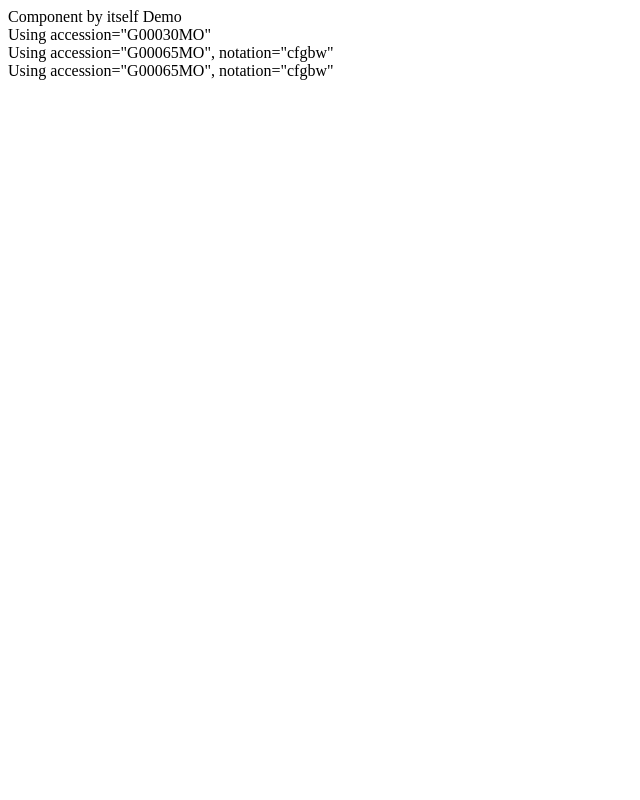
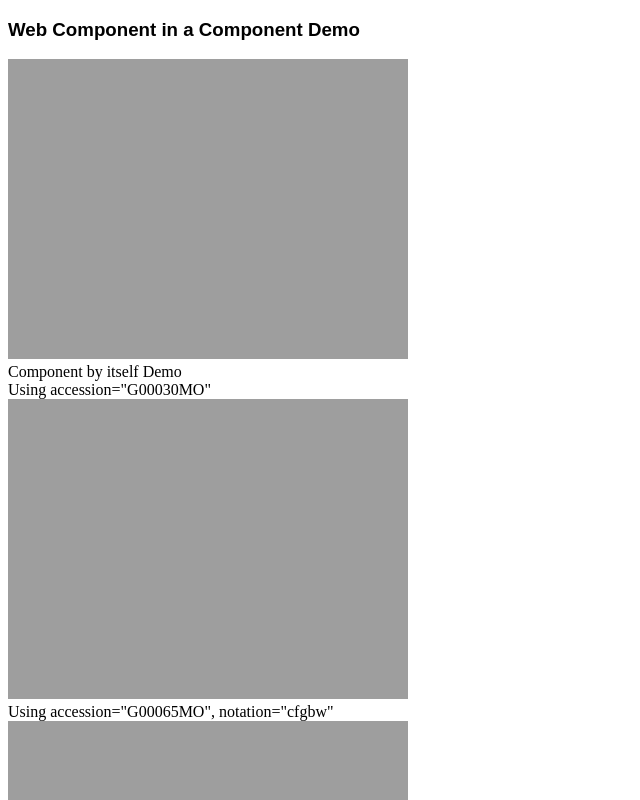
Before and after one commit to shinmachi/gtc-wc-image, a website: page demo/index.html in a window 1280 px wide. Shown: the top 800 px of the page, without its empty margins (0-640 px from the left). Drawn offline with Linux system fonts and the light colour scheme.

Commit message:
fix bundled location

```diff
--- a/demo/index.html
+++ b/demo/index.html
@@ -1,7 +1,7 @@
 <!DOCTYPE html>
 <html>
   <head>
-    <script src="../dist/bundled.js"></script>
+    <script src="./bundled.js"></script>
   </head>
   <body>
     <demo-element></demo-element>
```
